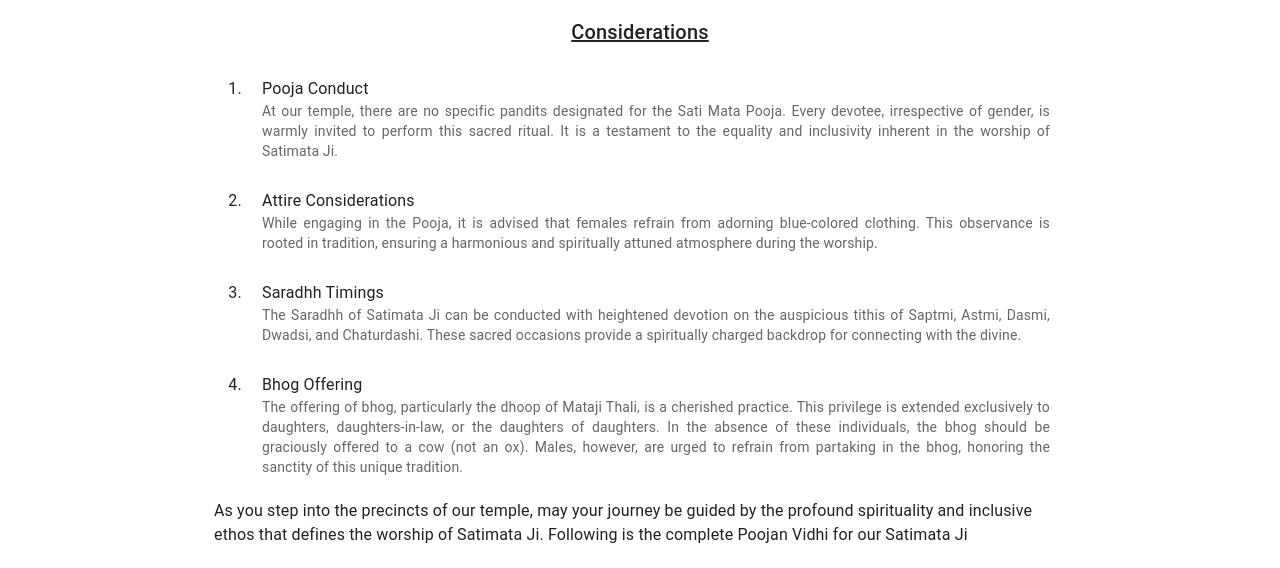
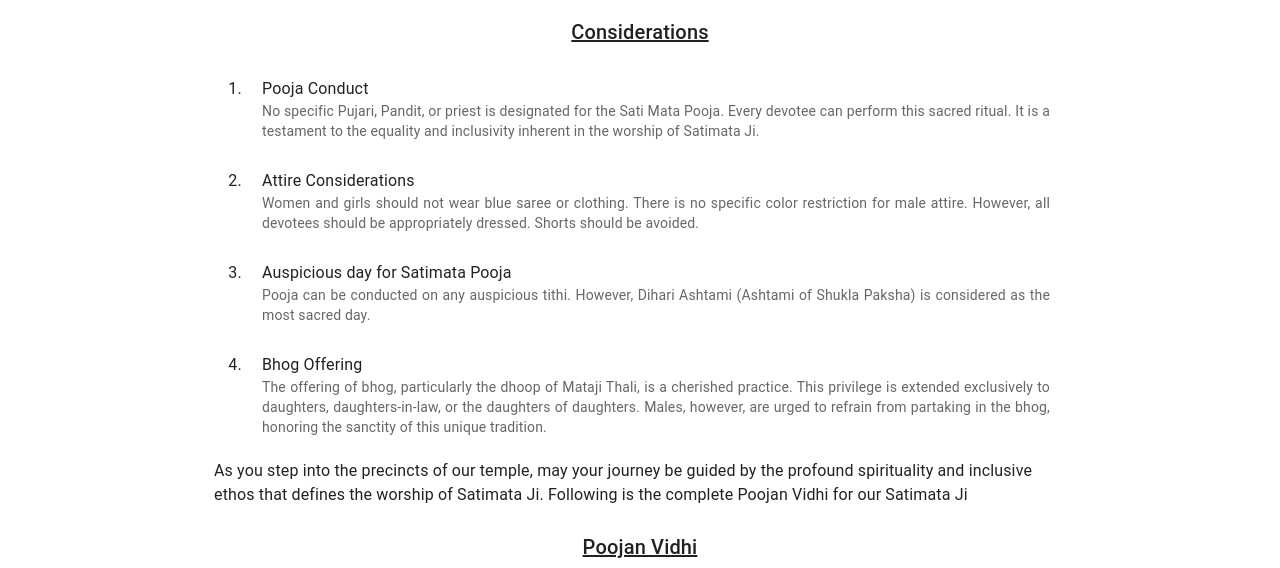
Before and after one commit to patriaabhishek/satimata, a Gatsby site: page /poojavidhi in a window 1280 px wide. Shown: the part 206-774 px from the top of the page. Built offline with nearby package versions, Linux system fonts and the light colour scheme; Gatsby itself is replaced by a stand-in of ours.

Commit message:
Updated the Pooja Considerations

```diff
--- a/src/config/poojaconsiderations.js
+++ b/src/config/poojaconsiderations.js
@@ -3,22 +3,22 @@ export const PoojaConsiderations = {
     {
       title: "Pooja Conduct",
       content:
-        "At our temple, there are no specific pandits designated for the Sati Mata Pooja. Every devotee, irrespective of gender, is warmly invited to perform this sacred ritual. It is a testament to the equality and inclusivity inherent in the worship of Satimata Ji.",
+        "No specific Pujari, Pandit, or priest is designated for the Sati Mata Pooja. Every devotee can perform this sacred ritual. It is a testament to the equality and inclusivity inherent in the worship of Satimata Ji.",
     },
     {
       title: "Attire Considerations",
       content:
-        "While engaging in the Pooja, it is advised that females refrain from adorning blue-colored clothing. This observance is rooted in tradition, ensuring a harmonious and spiritually attuned atmosphere during the worship.",
+        "Women and girls should not wear blue saree or clothing. There is no specific color restriction for male attire. However, all devotees should be appropriately dressed. Shorts should be avoided.",
     },
     {
-      title: "Saradhh Timings",
+      title: "Auspicious day for Satimata Pooja",
       content:
-        "The Saradhh of Satimata Ji can be conducted with heightened devotion on the auspicious tithis of Saptmi, Astmi, Dasmi, Dwadsi, and Chaturdashi. These sacred occasions provide a spiritually charged backdrop for connecting with the divine.",
+        "Pooja can be conducted on any auspicious tithi. However, Dihari Ashtami (Ashtami of Shukla Paksha) is considered as the most sacred day.",
     },
     {
       title: "Bhog Offering",
       content:
-        "The offering of bhog, particularly the dhoop of Mataji Thali, is a cherished practice. This privilege is extended exclusively to daughters, daughters-in-law, or the daughters of daughters. In the absence of these individuals, the bhog should be graciously offered to a cow (not an ox). Males, however, are urged to refrain from partaking in the bhog, honoring the sanctity of this unique tradition.",
+        "The offering of bhog, particularly the dhoop of Mataji Thali, is a cherished practice. This privilege is extended exclusively to daughters, daughters-in-law, or the daughters of daughters. Males, however, are urged to refrain from partaking in the bhog, honoring the sanctity of this unique tradition.",
     },
   ],
 };
--- a/src/tables/PoojaSamagriTable.js
+++ b/src/tables/PoojaSamagriTable.js
@@ -33,7 +33,7 @@ const data = [
   { item: "Kaajal", quantity: "1 packet" },
   { item: "Laccha", quantity: "1 roll" },
   { item: "Bindi", quantity: "1 packet" },
-  { item: "White cloth", quantity: "5 (1 meter each )" },
+  { item: "White cloth", quantity: "5 pieces (1 meter each )" },
   { item: "Red cloth", quantity: "1 meter" },
   { item: "Old Newspaper/ Tissue rolls", quantity: "For cleaning purpose" },
 ];
```
